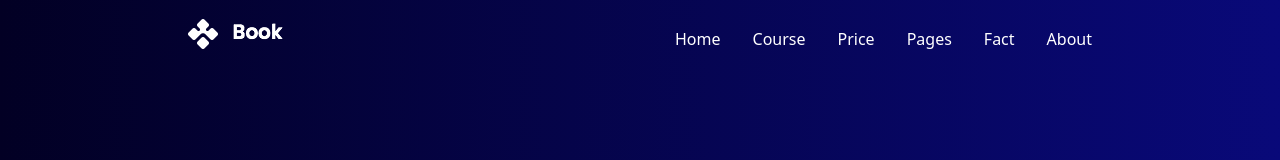
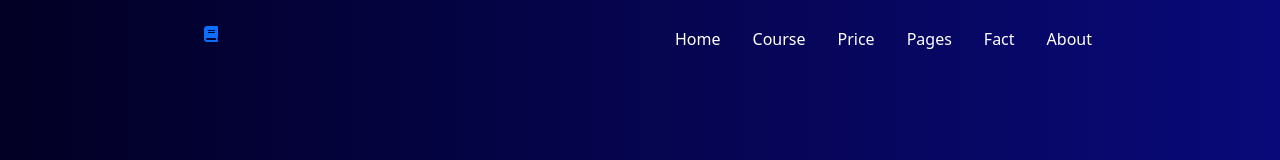
Before and after one commit to Farhad-Alam/books4u.github.io, a plain HTML site: page index.html in a window 1280 px wide. Shown: the top 160 px of the page. Drawn offline with nearby package versions, Linux system fonts and the light colour scheme.

Commit message:
Update index.html

```diff
--- a/index.html
+++ b/index.html
@@ -24,7 +24,7 @@
     <nav class="navbar navbar-expand-lg navbar-dark  ">
       <div class="container-fluid">
         <a class="navbar-brand" href="#">
-          <img src="../assets/logo.png" alt="logo">
+          <a href="#"><i class="fas fa-book"></i></a>
         </a>
         <button class="navbar-toggler" type="button" data-bs-toggle="collapse" data-bs-target="#navbarNav"
           aria-controls="navbarNav" aria-expanded="false" aria-label="Toggle navigation">
```
